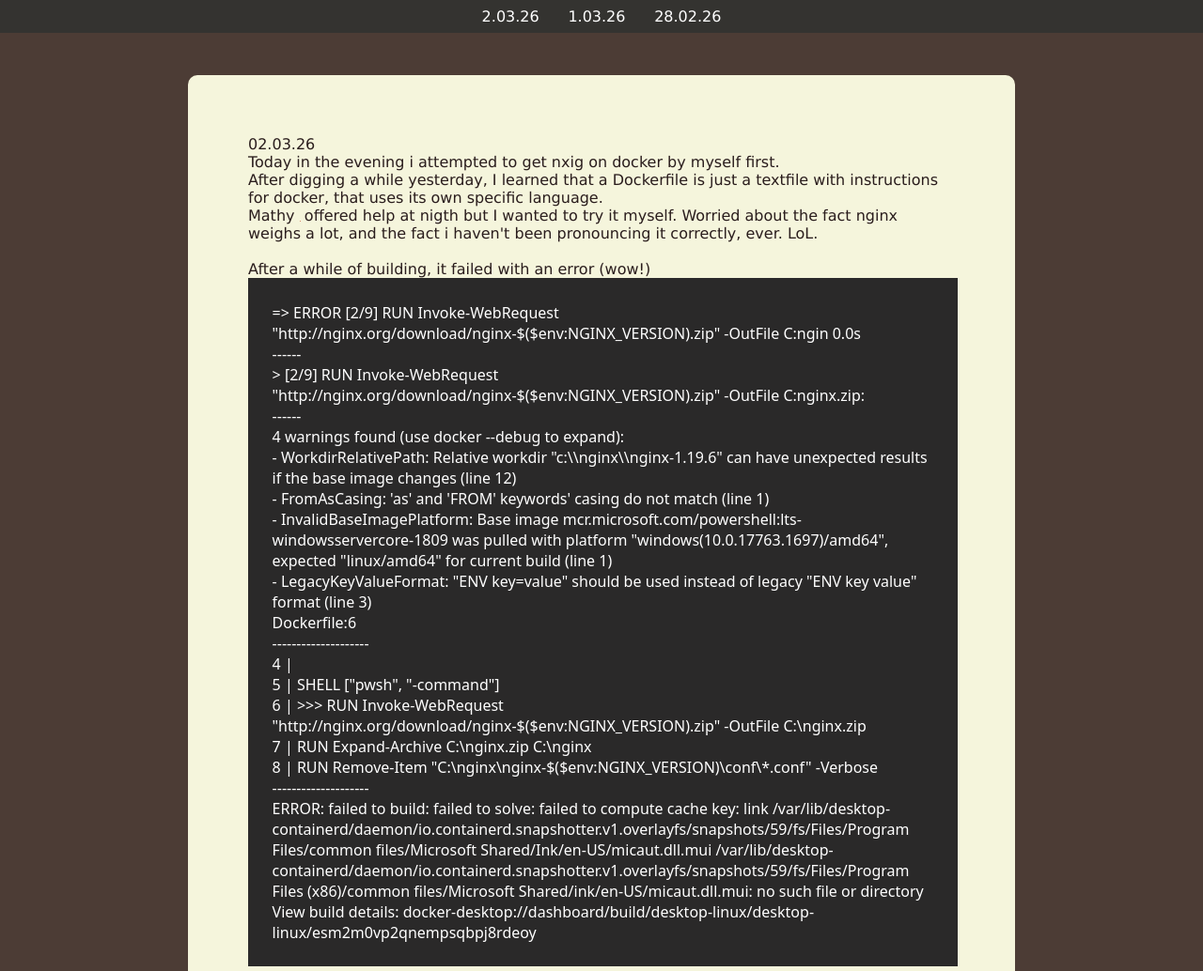
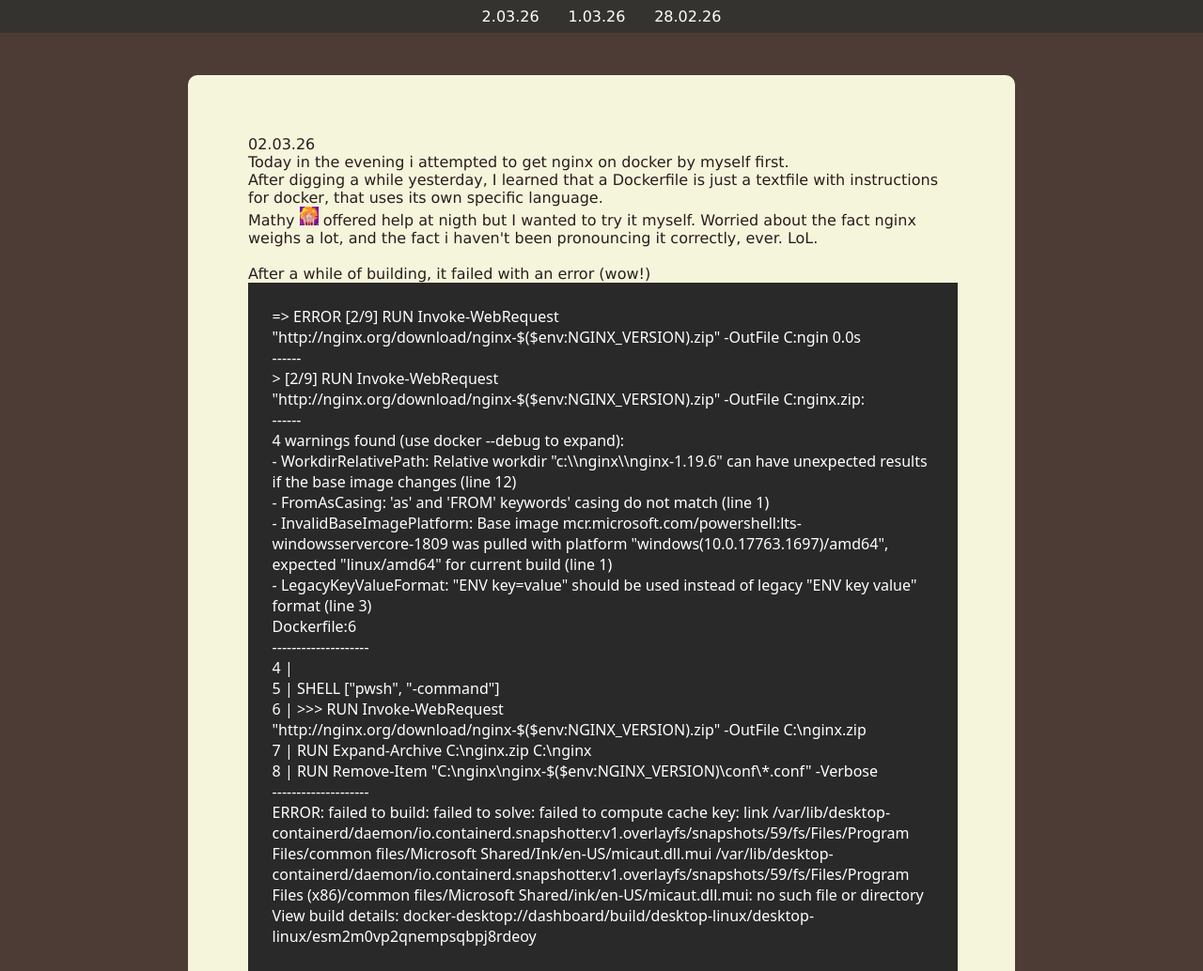
Before and after one commit to Iamsandwich/Dev-Blog, a plain HTML site: page 2_03_26.html in a window 1280 px wide. Shown: the top 1034 px of the page at 94% size. Drawn offline with Linux system fonts and the light colour scheme.

Commit message:
lol typos and shit

```diff
--- a/2_03_26.html
+++ b/2_03_26.html
@@ -13,12 +13,12 @@
     </div>
 <div class="the-text">
 02.03.26<br>
-Today in the evening i attempted to get nxig on docker
+Today in the evening i attempted to get nginx on docker
 by myself first.<br>
 After digging a while yesterday, I learned that a
 Dockerfile is just a textfile with instructions for
 docker, that uses its own specific language.<br>
-Mathy <img src="IMG/Mathy.jpg" alt="Mathy" width="0.2vw"> offered help
+Mathy <img src="IMG/Mathy.jpg" alt="Mathy" width="20vw"> offered help
 at nigth but I wanted to try it myself. Worried about
 the fact nginx weighs a lot, and the fact i haven't been
 pronouncing it correctly, ever. LoL.<br><br>
```
Also changed, not shown: index.html (+1 -1 lines).
